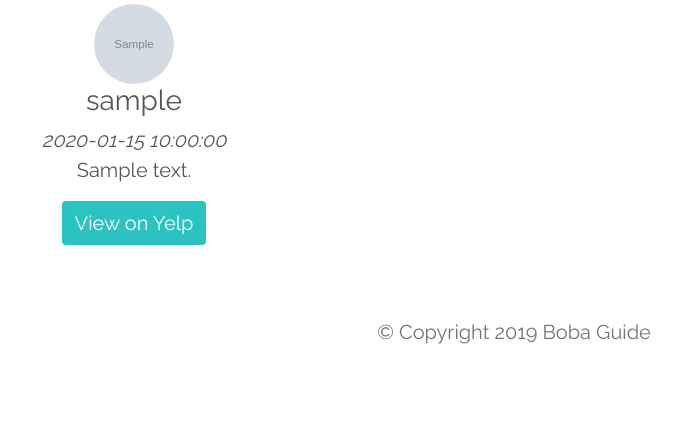
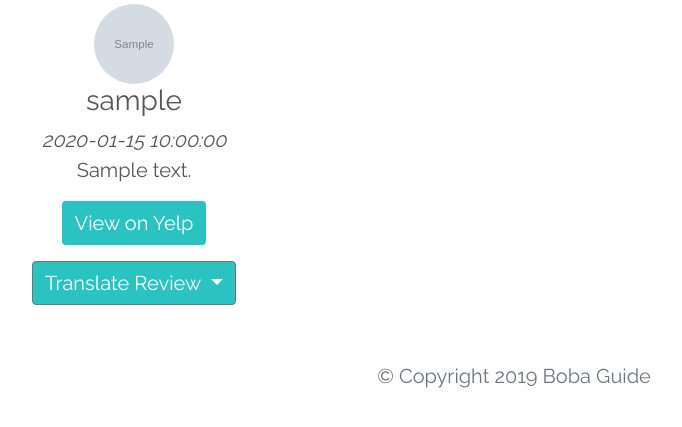
Before and after one commit to rooneyshuman/bobaguide, a Flask app: template templates/reviews.html in a window 1280 px wide. Shown: the part 283-710 px from the top of the page, without its empty margins (126-808 px from the left). Run offline with Flask 2, Linux system fonts and the light colour scheme; the template is opened without the code that fills it: most values are stand-ins (such as "Sample title", 1, 10 or a date in 2020); grey boxes marked "Sample" are stand-in pictures; some libraries are stand-ins or nearby versions.

Commit message:
Add dropdown button to select target language

```diff
--- a/templates/reviews.html
+++ b/templates/reviews.html
@@ -20,6 +20,19 @@
         <i>{{ review.date }}</i>
         <p>{{ review.text }}</p>
         <p><a class="btn btn-md" href="{{ review.url }}" role="button" target="_blank">View on Yelp</a></p>
+        <div class="dropdown">
+          <button class="btn btn-md btn-secondary dropdown-toggle" type="button" id="dropdownMenuButton"
+            data-toggle="dropdown" aria-haspopup="true" aria-expanded="false">
+            Translate Review
+          </button>
+          <div class="dropdown-menu" aria-labelledby="dropdownMenuButton">
+            <p><a class="dropdown-item" href="/translation/{{ shop_name }}/{{ review.text }}/ar">Arabic</a></p>
+            <p><a class="dropdown-item" href="/translation/{{ shop_name }}/{{ review.text }}/bn">Bengali</a></p>
+            <p><a class="dropdown-item" href="/translation/{{ shop_name }}/{{ review.text }}/zh">Chinese</a></p>
+            <p><a class="dropdown-item" href="/translation/{{ shop_name }}/{{ review.text }}/fr">French</a></p>
+            <p><a class="dropdown-item" href="/translation/{{ shop_name }}/{{ review.text }}/pt">Portuguese</a></p>
+            <p><a class="dropdown-item" href="/translation/{{ shop_name }}/{{ review.text }}/es">Spanish</a></p>
+        </div>
       </div>
       {% endfor %}
     </div>
```
